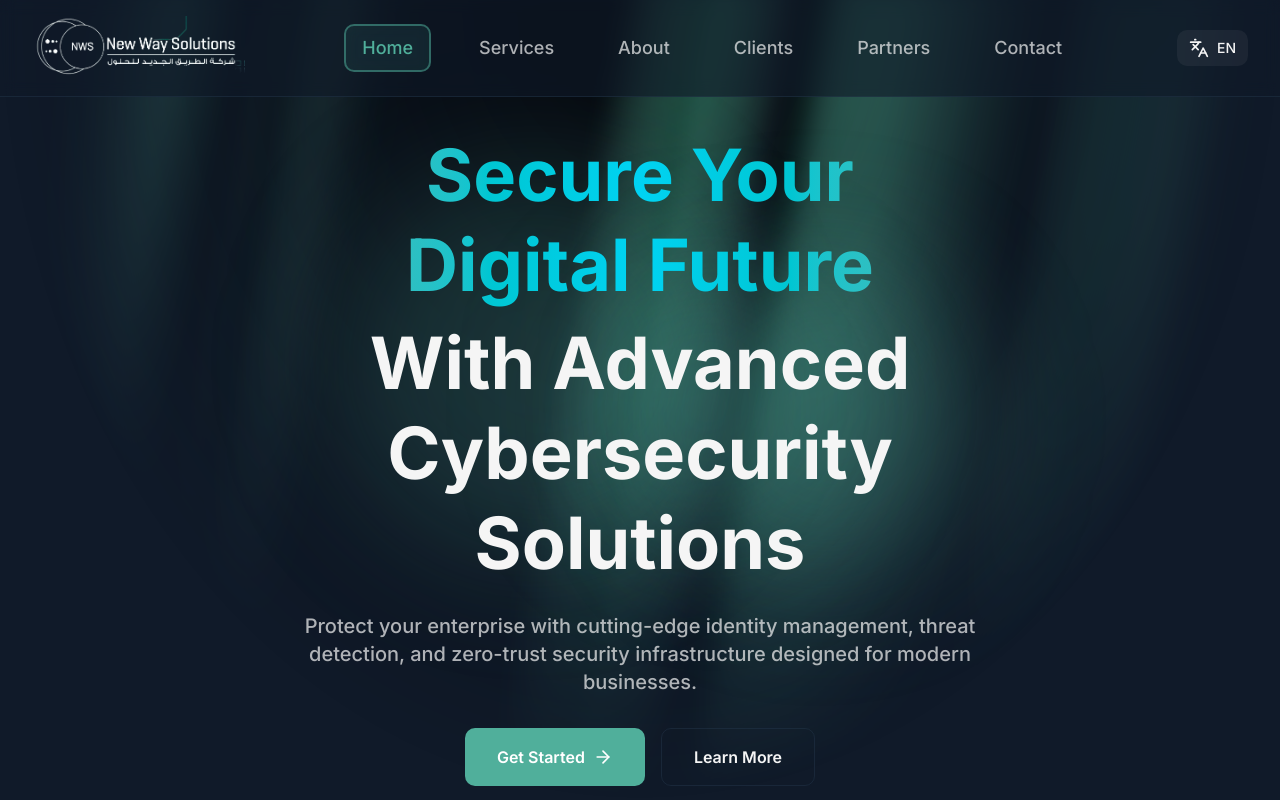
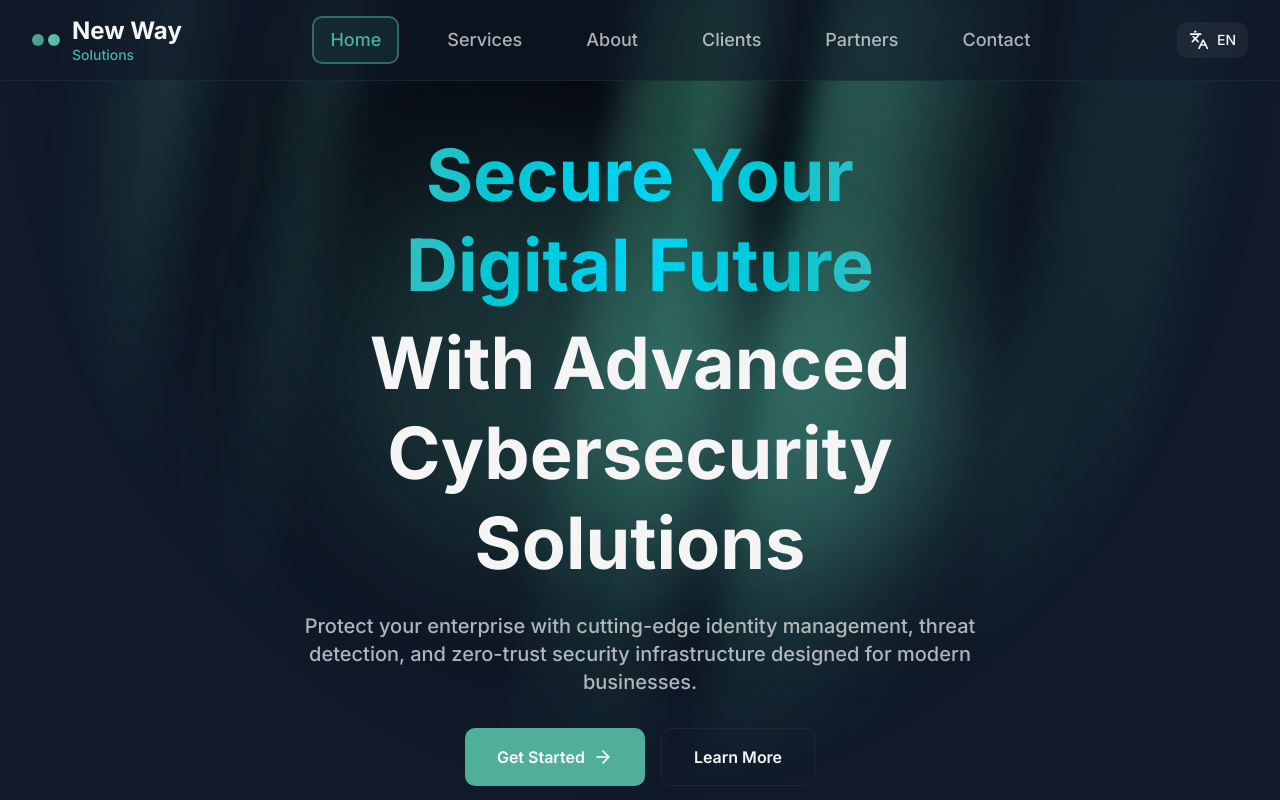
Before and after one commit to WAI-Soft/New-Way, a Next.js app: page / in a window 1280 px wide. Shown: the top 800 px of the page. Built offline with nearby package versions, Linux system fonts and the light colour scheme.

Commit message:
Add RTL-aware logo component with separate icon and text

```diff
--- a/components/footer.tsx
+++ b/components/footer.tsx
@@ -1,8 +1,8 @@
 'use client'
 
 import Link from 'next/link'
-import Image from 'next/image'
 import { Mail, Phone, MapPin, Linkedin, Twitter, Facebook } from 'lucide-react'
+import { Logo } from '@/components/logo'
 import { useLanguage } from '@/lib/language-context'
 
 export function Footer() {
@@ -16,13 +16,7 @@ export function Footer() {
           {/* Company Info */}
           <div>
             <Link href="/" className="flex items-center mb-4">
-              <Image
-                src="/logo.png"
-                alt="New Way Solutions"
-                width={140}
-                height={47}
-                className="h-12 w-auto"
-              />
+              <Logo />
             </Link>
             <p className="text-sm text-foreground/60 leading-relaxed">
               {t('footer.description')}
--- a/components/header.tsx
+++ b/components/header.tsx
@@ -3,9 +3,9 @@
 import { useState } from 'react'
 import Link from 'next/link'
 import { usePathname } from 'next/navigation'
-import Image from 'next/image'
 import { Menu, X, Home, Briefcase, Info, Users, Handshake, Mail } from 'lucide-react'
 import { LanguageToggle } from '@/components/language-toggle'
+import { Logo } from '@/components/logo'
 import { useLanguage } from '@/lib/language-context'
 
 export function Header() {
@@ -30,14 +30,7 @@ export function Header() {
       <nav className="mx-auto flex max-w-7xl items-center justify-between px-4 py-4 sm:px-6 lg:px-8 relative">
         {/* Logo */}
         <Link href="/" className="flex items-center gap-2 me-8">
-          <Image
-            src="/logo.png"
-            alt="New Way Solutions"
-            width={200}
-            height={70}
-            className="h-14 w-auto sm:h-16"
-            priority
-          />
+          <Logo />
         </Link>
 
         {/* Desktop Navigation */}
--- /dev/null
+++ b/components/logo.tsx
@@ -0,0 +1,28 @@
+'use client'
+
+import { useLanguage } from '@/lib/language-context'
+
+export function Logo() {
+  const { language } = useLanguage()
+  const isRTL = language === 'ar'
+
+  return (
+    <div className={`flex items-center gap-3 ${isRTL ? 'flex-row-reverse' : 'flex-row'}`}>
+      {/* Logo Icon - Two Circles */}
+      <div className="flex items-center gap-1 flex-shrink-0">
+        <div className="w-3 h-3 rounded-full bg-gradient-to-br from-[#50af9b] to-[#3b9482]" />
+        <div className="w-3 h-3 rounded-full bg-gradient-to-br from-[#60c9b3] to-[#50af9b]" />
+      </div>
+
+      {/* Logo Text */}
+      <div className={`flex flex-col ${isRTL ? 'items-end' : 'items-start'}`}>
+        <span className="text-xl sm:text-2xl font-bold text-foreground leading-tight">
+          {isRTL ? 'نيو واي' : 'New Way'}
+        </span>
+        <span className="text-xs sm:text-sm text-primary font-medium leading-tight">
+          {isRTL ? 'للحلول التقنية' : 'Solutions'}
+        </span>
+      </div>
+    </div>
+  )
+}
```
